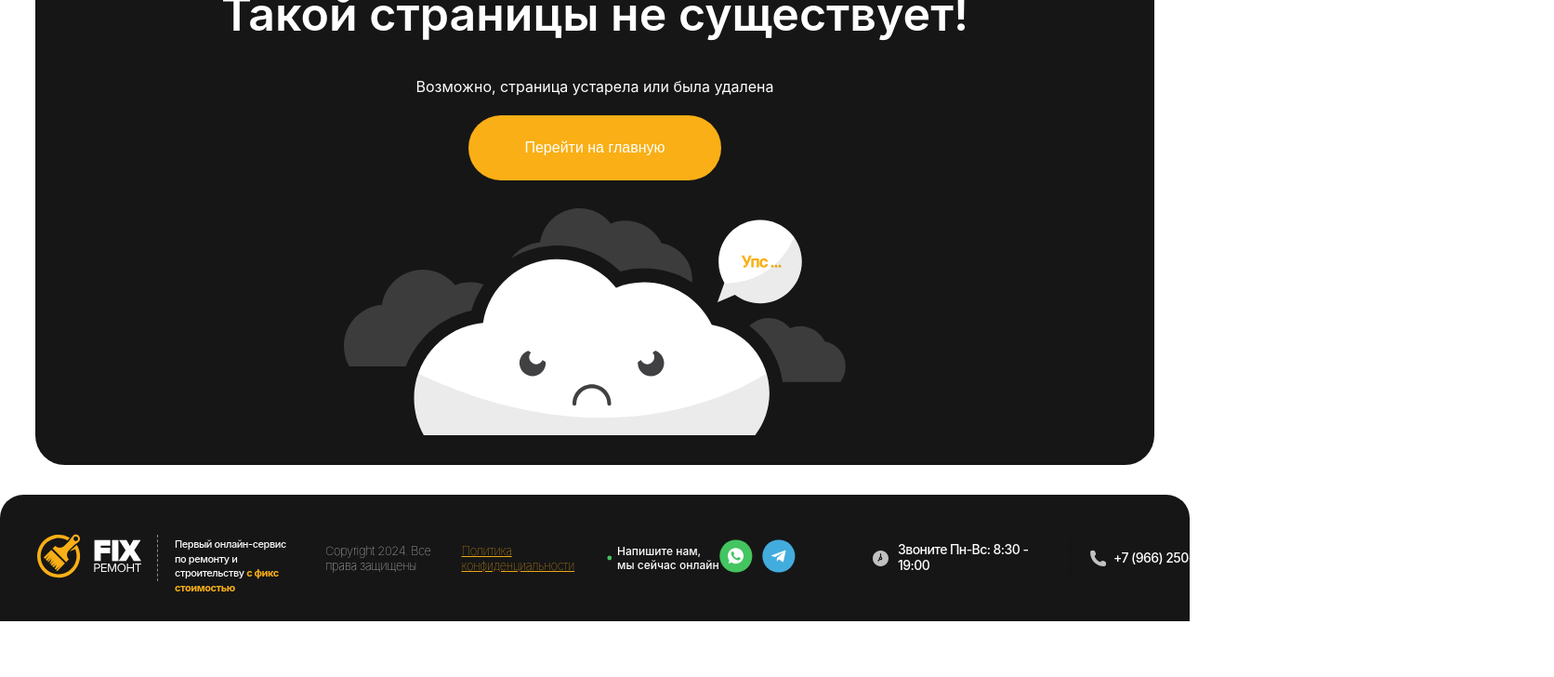
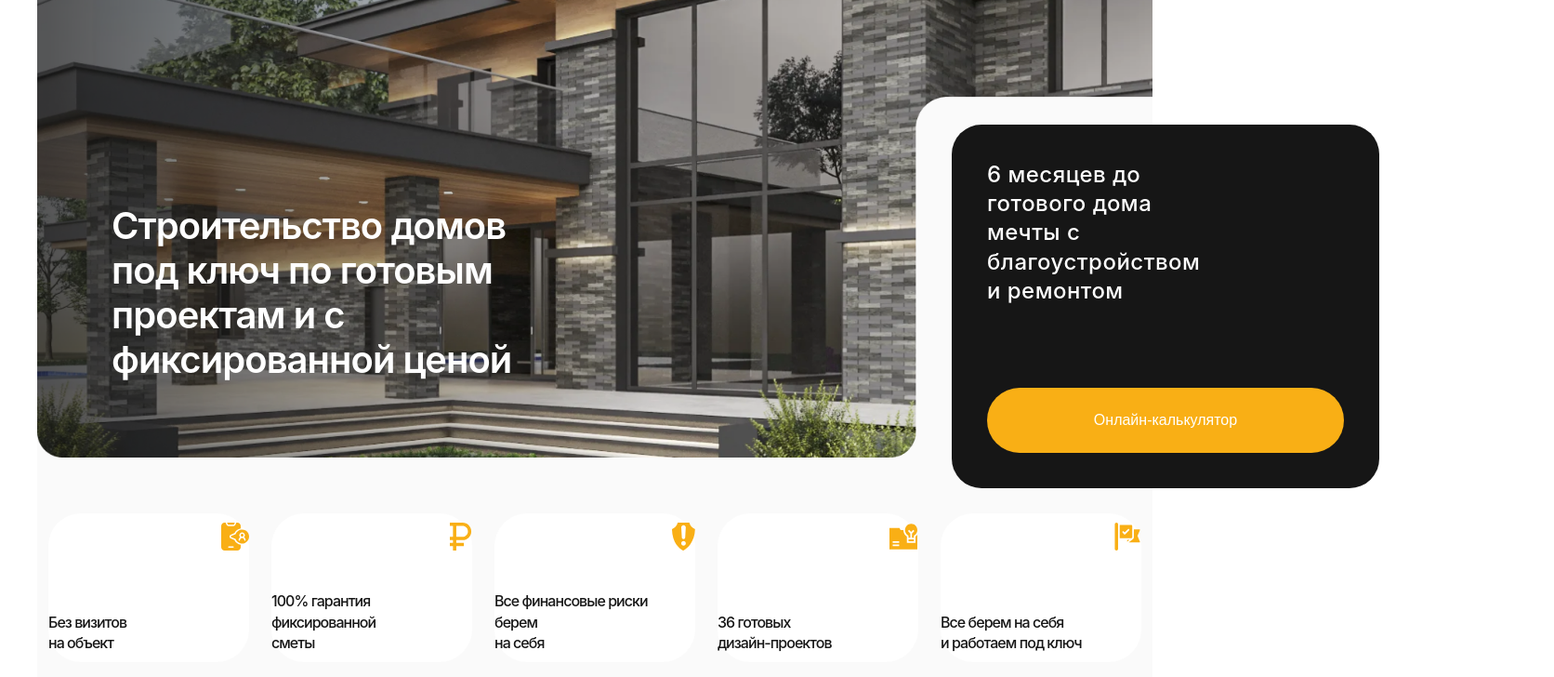
Before and after one commit to projacktor/FixR, a React (Vite) app: page /services/building in a window 1280 px wide. Shown: the part 260-988 px from the top of the page at 93% size, 1672 px wide, since content can reach past the window. Before the commit the page ends 928 px from the top, so only its background shows below. Built offline with nearby package versions, Linux system fonts and the light colour scheme.

Commit message:
Add Building Service page

```diff
--- a/src/App.jsx
+++ b/src/App.jsx
@@ -15,6 +15,7 @@ import Post1 from "./pages/Blog page_1/Post1.jsx";
 import Gratitude from "./pages/Gratitude/Gratitude.jsx";
 import PageNotFound from "./pages/404/PageNotFound.jsx";
 import RenovationService from "./pages/Renovation service/RenovationService.jsx";
+import BuildingService from "./pages/Building service/BuildingService.jsx";
 
 // TODO: change photo on About page
 
@@ -36,6 +37,7 @@ function App() {
                     <Route path="/gratitude" element={<Gratitude/>}/>
                     <Route path="*" element={<PageNotFound/>}/>
                     <Route path="/services/renovation" element={<RenovationService/>}/>
+                    <Route path="/services/building" element={<BuildingService/>}/>
                 </Routes>
             </BrowserRouter>
             <Footer/>
--- a/src/pages/Building service/BuildingService.jsx
+++ b/src/pages/Building service/BuildingService.jsx
@@ -2,10 +2,108 @@ import React from 'react';
 
 import "./style.scss";
 
+import RenovationHeader from "../../components/widgets/Renovation Header/RenovationHeader.jsx";
+import WhiteBullet from "../../components/shared/White bullet/WhiteBullet.jsx";
+import SelfRenovation from "../../components/widgets/Self-renovation/SelfRenovation.jsx";
+import ReasonsList from "../../components/widgets/Reasons List/ReasonsList.jsx";
+import Risk from "../../components/widgets/Risk/Risk.jsx";
+import Comparison from "../../components/widgets/Comparison/Comparison.jsx";
+import FavoriteBusiness from "../../components/widgets/Favorite business/FavoriteBusiness.jsx";
+import WorksGallery from "../../components/widgets/Works Gallery/WorksGallery.jsx";
+import CheckFeedbacks from "../../components/widgets/Check Feedbacks/CheckFeedbacks.jsx";
+import Planner from "../../components/widgets/Planner/Planner.jsx";
+import Presentation from "../../components/widgets/Presentation/Presentation.jsx";
+import Responsibility from "../../components/widgets/Responsibility/Responsibility.jsx";
+import SocialMedia from "../../components/widgets/Social Media/SocialMedia.jsx";
+import SelfRenovationGallery from "../../components/widgets/Self-renovation Gallery/SelfRenovationGallery.jsx";
+import LongBlock from "../../components/widgets/Long block/LongBlock.jsx";
+import ToBlog from "../../components/widgets/To Blog/ToBlog.jsx";
+import FAQ from "../../components/widgets/FAQ/FAQ.jsx";
+import EngConsulting from "../../components/widgets/Eng Consulting/EngConsulting.jsx";
+import SeoDiv from "../../components/widgets/SEO part/seo_div.jsx";
+
+import renovationHeaderBackground from "../../../public/assets/img/headBannerBuildingService.png";
+import contactIco from "../Home/static/icons/contactIcon.svg";
+import rublIco from "../Home/static/icons/rublIcon.svg";
+import shieledIco from "../Home/static/icons/shiledIcon.svg";
+import lampIco from "../Home/static/icons/lampIcon.svg";
+import flagIco from "../Home/static/icons/flagIcon.svg";
+import plannerImg1 from "../Home/static/works/plannerImg1.png";
+import responseYandex from "../../../public/assets/img/responseYandex.png";
+import pseudoVid from "../Home/static/works/pseudoVid.png";
+import responseOtzovik from "../../../public/assets/img/responseOtzovik.png";
+
 function BuildingService() {
     return (
         <main className="building_service">
+            <RenovationHeader header1="Строительство домов под ключ по готовым проектам и с фиксированной ценой"
+                              header2="6 месяцев до готового дома мечты с благоустройством и ремонтом"
+                              image={renovationHeaderBackground}/>
 
+            <div className="bullets">
+                <WhiteBullet line1="Без визитов" line2="на объект" src={contactIco}/>
+                <WhiteBullet line1="100% гарантия фиксированной" line2="сметы" src={rublIco}/>
+                <WhiteBullet line1="Все финансовые риски берем" line2="на себя" src={shieledIco}/>
+                <WhiteBullet line1="36 готовых" line2="дизайн-проектов" src={lampIco}/>
+                <WhiteBullet line1="Все берем на себя" line2="и работаем под ключ" src={flagIco}/>
+            </div>
+
+            <SelfRenovation/>
+
+            <ReasonsList/>
+
+            <Risk/>
+
+            <Comparison/>
+
+            <FavoriteBusiness/>
+
+            <div id="home_works_gallery">
+                <div className="response_header">
+                    <div id="response_names">
+                        <p>Но лучше всего о нас расскажут</p>
+                        <h1>Выполненные работы <br/> и отзывы клиентов </h1>
+                    </div>
+                    <div id="response_bullets">
+                        <a className="response_bullet" target="_blank"
+                           href="https://yandex.ru/maps/org/fix_remont/110403249402/features/?ll=49.192026%2C55.826770&mode=search&sll=48.744609%2C55.752080&sspn=0.090294%2C0.027834&tab=features&text=%D1%84%D0%B8%D0%BA%D1%81%20%D1%80%D0%B5%D0%BC%D0%BE%D0%BD%D1%82&z=12">
+                            <img alt="yandex_picture" src={responseYandex}/>
+                            <p><u>Смотреть отзывы на Яндекс</u></p>
+                        </a>
+                        <a className="response_bullet response_bullet2" target="_blank">
+                            <img alt="otzovik_picture" src={responseOtzovik}/>
+                            <p><u>Смотреть отзывы на Отзовик</u></p>
+                        </a>
+                    </div>
+                </div>
+                <WorksGallery/>
+            </div>
+
+            <CheckFeedbacks/>
+
+            <Planner planner_img={plannerImg1}/>
+
+            <Presentation/>
+
+            <Responsibility/>
+
+            <SocialMedia/>
+
+            <SelfRenovationGallery/>
+
+            <LongBlock/>
+
+            <div className="pseudo_vid">
+                <img alt="pseudo_video" src={pseudoVid}/>
+            </div>
+
+            <ToBlog/>
+
+            <FAQ/>
+
+            <EngConsulting/>
+
+            <SeoDiv/>
         </main>
     );
 }
--- a/src/pages/Building service/style.scss
+++ b/src/pages/Building service/style.scss
@@ -0,0 +1,7 @@
+.building_service {
+  gap: 52px;
+
+  #self-renovation, #reasons_list {
+    width: 100%;
+  }
+}
```
Also changed, not shown: public/assets/img/headBannerBuildingService.png (added).
